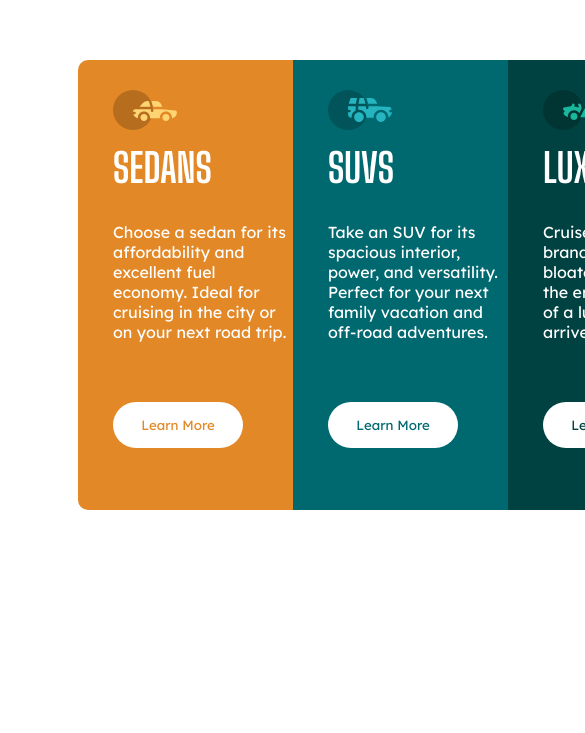
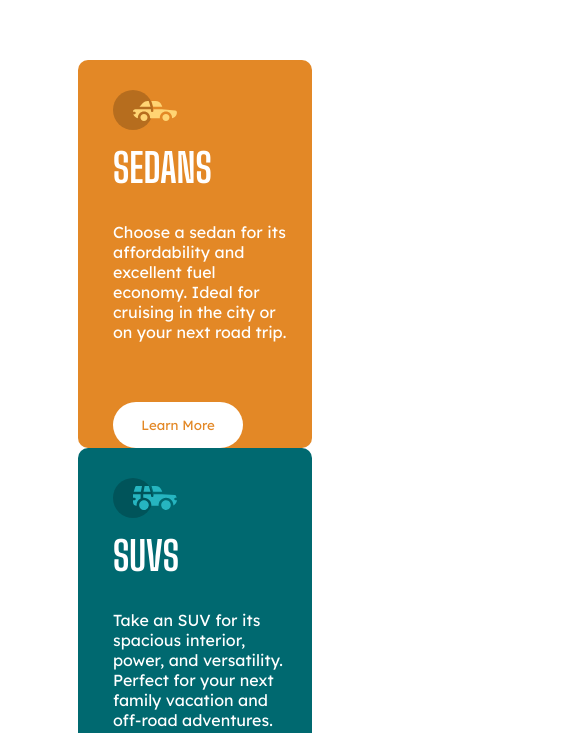
Before and after one commit to marco95OP/3-column-preview-card-component-main, a plain HTML site: page index.html in a window 390 px wide. Shown: the part 137-870 px from the top of the page, 585 px wide, since content can reach past the window. Before the commit the page ends 844 px from the top, so only its background shows below. Drawn offline with Linux system fonts and the light colour scheme.

Commit message:
Add files via upload

```diff
--- a/style.css
+++ b/style.css
@@ -35,19 +35,19 @@
 
 .left{
     background-color: hsl(31, 77%, 52%);
-    grid-column: 1;
+    /*grid-column: 1;*/
     border-top-left-radius: 10px;
     border-bottom-left-radius: 10px;
 }
 
 .middle{
     background-color: hsl(184, 100%, 22%);
-    grid-column: 2;
+    /* grid-column: 2; */
 }
 
 .right{
     background-color: hsl(179, 100%, 13%);
-    grid-column: 3;
+    /* grid-column: 3; */
     border-top-right-radius: 10px;
     border-bottom-right-radius: 10px;
 }
@@ -96,7 +96,38 @@
 }
 
 @media (max-width: 768px) { /*breakpoint*/
-    .wrapper {
+    .grid-container {
       grid-template-columns: none;
+      margin: 10px;
+    }
+
+    .left{
+        border-radius: 10px;
+    }
+
+    .middle{
+        border-radius: 10px;
+    }
+
+    .right{
+        border-radius: 10px;
+    }
+}
+@media (max-width: 530px) { /*breakpoint*/
+    .grid-container {
+      grid-template-columns: none;
+      margin: 10px;
+    }
+
+    .left{
+        border-radius: 10px;
+    }
+
+    .middle{
+        border-radius: 10px;
+    }
+
+    .right{
+        border-radius: 10px;
     }
   }
```
